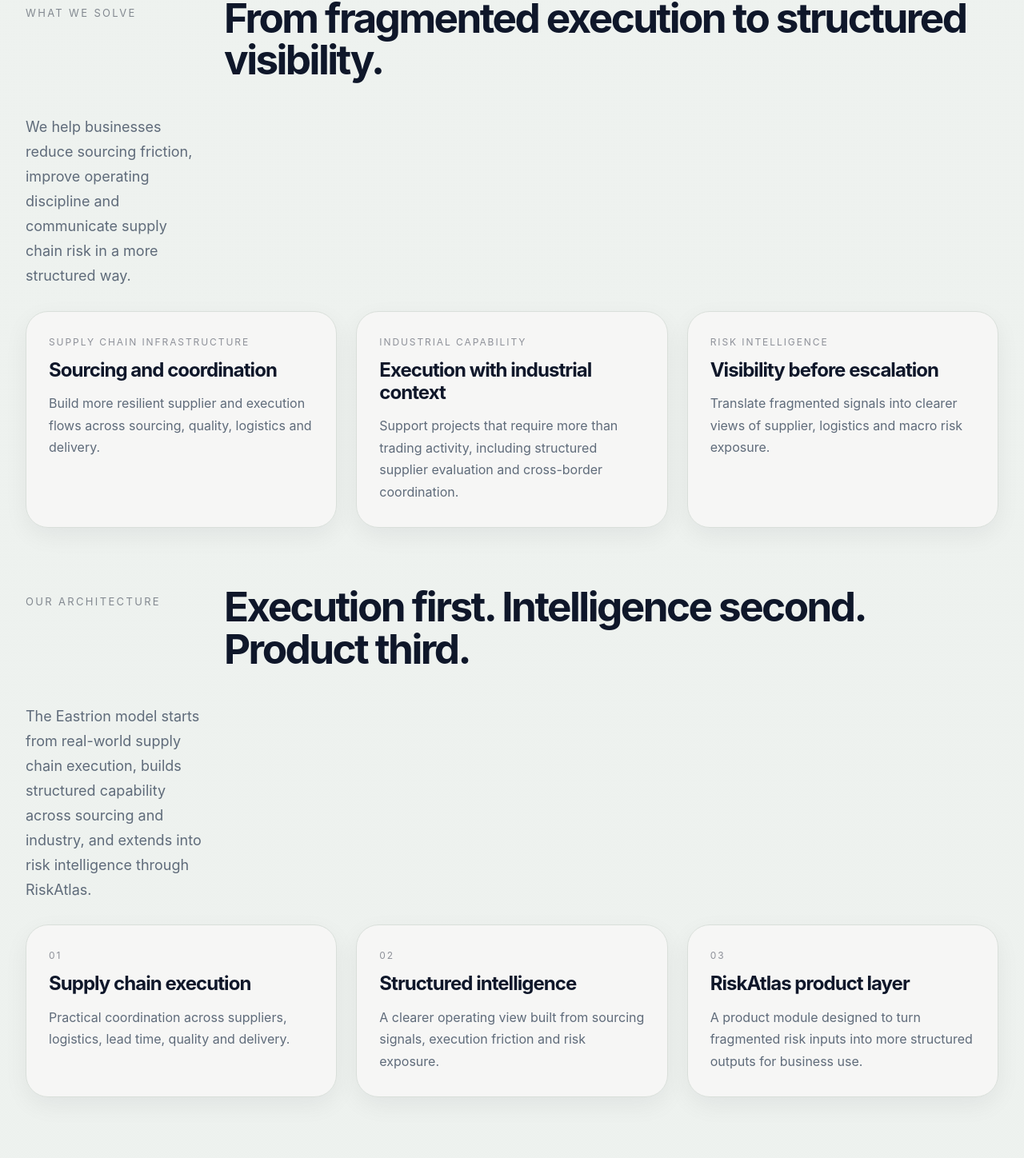
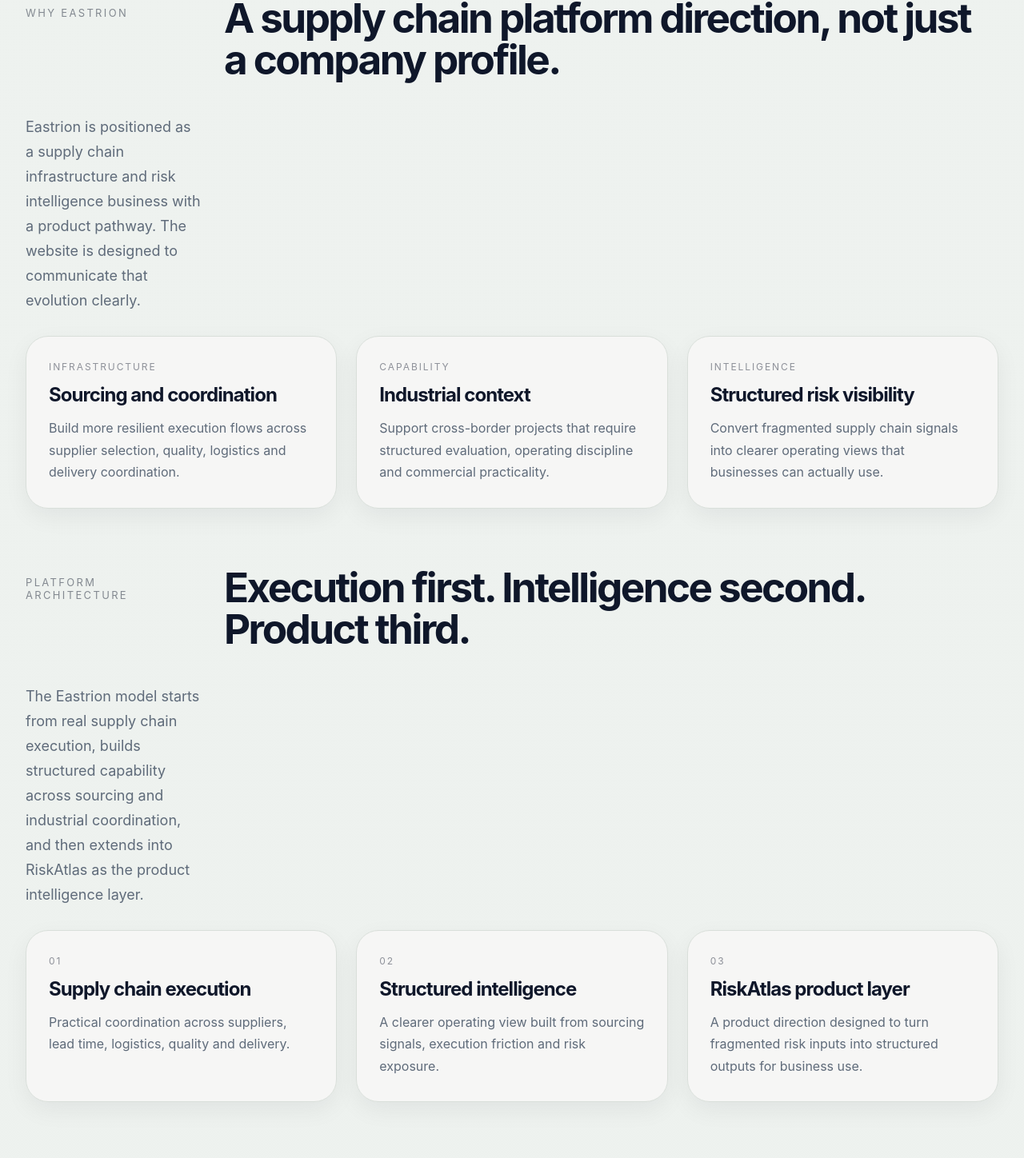
Before and after one commit to marspeterli1975-glitch/eastrion-site, a Next.js app: page / in a window 1280 px wide. Shown: the part 977-2425 px from the top of the page at 80% size. Built offline with nearby package versions, Linux system fonts and the light colour scheme.

Commit message:
Update page.tsx

```diff
--- a/app/page.tsx
+++ b/app/page.tsx
@@ -24,7 +24,7 @@ export default function HomePage() {
               Explore Solutions
             </Link>
             <Link href="/products" className="btn btn-secondary">
-              Discover RiskAtlas
+              Explore RiskAtlas
             </Link>
           </div>
         </div>
@@ -50,51 +50,51 @@ export default function HomePage() {
           </div>
 
           <div className="side-block">
-            <div className="side-label">Product module</div>
+            <div className="side-label">Product layer</div>
             <h3>RiskAtlas</h3>
           </div>
         </div>
       </section>
 
       <SectionIntro
-        eyebrow="What we solve"
-        title="From fragmented execution to structured visibility."
-        description="We help businesses reduce sourcing friction, improve operating discipline and communicate supply chain risk in a more structured way."
+        eyebrow="Why Eastrion"
+        title="A supply chain platform direction, not just a company profile."
+        description="Eastrion is positioned as a supply chain infrastructure and risk intelligence business with a product pathway. The website is designed to communicate that evolution clearly."
       />
 
       <section className="three-col-grid">
         <div className="card">
-          <div className="section-kicker">Supply Chain Infrastructure</div>
+          <div className="section-kicker">Infrastructure</div>
           <h3>Sourcing and coordination</h3>
           <p>
-            Build more resilient supplier and execution flows across sourcing,
-            quality, logistics and delivery.
+            Build more resilient execution flows across supplier selection,
+            quality, logistics and delivery coordination.
           </p>
         </div>
 
         <div className="card">
-          <div className="section-kicker">Industrial Capability</div>
-          <h3>Execution with industrial context</h3>
+          <div className="section-kicker">Capability</div>
+          <h3>Industrial context</h3>
           <p>
-            Support projects that require more than trading activity, including
-            structured supplier evaluation and cross-border coordination.
+            Support cross-border projects that require structured evaluation,
+            operating discipline and commercial practicality.
           </p>
         </div>
 
         <div className="card">
-          <div className="section-kicker">Risk Intelligence</div>
-          <h3>Visibility before escalation</h3>
+          <div className="section-kicker">Intelligence</div>
+          <h3>Structured risk visibility</h3>
           <p>
-            Translate fragmented signals into clearer views of supplier,
-            logistics and macro risk exposure.
+            Convert fragmented supply chain signals into clearer operating views
+            that businesses can actually use.
           </p>
         </div>
       </section>
 
       <SectionIntro
-        eyebrow="Our architecture"
+        eyebrow="Platform Architecture"
         title="Execution first. Intelligence second. Product third."
-        description="The Eastrion model starts from real-world supply chain execution, builds structured capability across sourcing and industry, and extends into risk intelligence through RiskAtlas."
+        description="The Eastrion model starts from real supply chain execution, builds structured capability across sourcing and industrial coordination, and then extends into RiskAtlas as the product intelligence layer."
       />
 
       <section className="three-col-grid">
@@ -102,7 +102,7 @@ export default function HomePage() {
           <div className="section-kicker">01</div>
           <h3>Supply chain execution</h3>
           <p>
-            Practical coordination across suppliers, logistics, lead time,
+            Practical coordination across suppliers, lead time, logistics,
             quality and delivery.
           </p>
         </div>
@@ -120,16 +120,16 @@ export default function HomePage() {
           <div className="section-kicker">03</div>
           <h3>RiskAtlas product layer</h3>
           <p>
-            A product module designed to turn fragmented risk inputs into more
+            A product direction designed to turn fragmented risk inputs into
             structured outputs for business use.
           </p>
         </div>
       </section>
 
       <SectionIntro
-        eyebrow="RiskAtlas"
-        title="A product module built on top of supply chain reality."
-        description="RiskAtlas is positioned as the intelligence layer of the Eastrion model — not as a standalone abstraction, but as a structured extension of real supply chain execution."
+        eyebrow="What we solve"
+        title="From fragmented execution to structured visibility."
+        description="We help businesses reduce sourcing friction, improve operating discipline and communicate supply chain risk in a more structured way."
       />
 
       <section className="three-col-grid">
@@ -161,45 +161,65 @@ export default function HomePage() {
         </div>
       </section>
 
+      <SectionIntro
+        eyebrow="RiskAtlas Demo"
+        title="A product entry point for future supply chain risk workflows."
+        description="This demo block shows how RiskAtlas can evolve from a static product page into a usable supply chain risk scanning interface."
+      />
+
       <section
         className="card"
         style={{
-          marginTop: "32px",
+          marginTop: "24px",
           padding: "36px 32px",
         }}
       >
-        <div className="section-kicker">RiskAtlas Demo</div>
-
+        <div
+          style={{
+            display: "grid",
+            gridTemplateColumns: "1.2fr 1fr",
+            gap: "28px",
+          }}
+        >
+          <div>
+            <div className="section-kicker">Demo</div>
             <h3
               style={{
-            margin: "0 0 16px",
-            fontSize: "32px",
+                margin: "0 0 14px",
+                fontSize: "34px",
+                lineHeight: 1.05,
                 letterSpacing: "-0.04em",
-            lineHeight: 1.05,
               }}
             >
               Run a quick supply chain risk scan
             </h3>
-
             <p
               style={{
-            marginBottom: "28px",
+                margin: 0,
                 color: "var(--muted)",
-            maxWidth: "760px",
                 lineHeight: 1.7,
+                maxWidth: "700px",
               }}
             >
-          Enter a supplier country and industry to simulate how RiskAtlas could
-          structure supply chain exposure across geopolitical, logistics and
+              Enter a supplier country and industry to simulate how RiskAtlas
+              could structure exposure across geopolitical, logistics and
               operational dimensions.
             </p>
+          </div>
 
           <div
             style={{
+              padding: "20px",
+              borderRadius: "18px",
+              background: "rgba(15, 23, 42, 0.03)",
+              border: "1px solid var(--line)",
+            }}
+          >
+            <div
+              style={{
                 display: "flex",
+                flexDirection: "column",
                 gap: "12px",
-            flexWrap: "wrap",
-            marginBottom: "24px",
               }}
             >
               <input
@@ -208,7 +228,6 @@ export default function HomePage() {
                   padding: "12px 16px",
                   borderRadius: "12px",
                   border: "1px solid var(--line)",
-              minWidth: "240px",
                   fontSize: "15px",
                   background: "#fff",
                   color: "var(--text)",
@@ -221,7 +240,6 @@ export default function HomePage() {
                   padding: "12px 16px",
                   borderRadius: "12px",
                   border: "1px solid var(--line)",
-              minWidth: "240px",
                   fontSize: "15px",
                   background: "#fff",
                   color: "var(--text)",
@@ -230,9 +248,12 @@ export default function HomePage() {
 
               <button className="btn btn-primary">Run Risk Scan</button>
             </div>
+          </div>
+        </div>
 
         <div
           style={{
+            marginTop: "24px",
             padding: "18px",
             background: "rgba(15, 23, 42, 0.03)",
             borderRadius: "14px",
@@ -245,39 +266,39 @@ export default function HomePage() {
           <br />
           Risk Score: <strong>B (Moderate Exposure)</strong>
           <br />
-          Key Signals: Logistics congestion, policy volatility, supplier
-          concentration.
+          Key Signals: supplier concentration, corridor congestion, regulatory
+          volatility.
         </div>
       </section>
 
       <SectionIntro
         eyebrow="Why it matters"
-        title="A platform direction, not just a company profile."
-        description="The purpose of the site is not only to describe Eastrion, but to establish a clearer path toward a structured supply chain intelligence product experience."
+        title="A website that already behaves like the first layer of a platform."
+        description="The long-term value is not just in describing Eastrion. It is in building a front-end structure that can later connect to risk logic, data inputs and product workflows."
       />
 
       <section className="three-col-grid">
         <div className="card">
           <div className="section-kicker">Business value</div>
-          <h3>Clearer risk communication</h3>
+          <h3>Clearer communication</h3>
           <p>
             Turn fragmented supply chain signals into outputs that are easier to
-            explain inside a business context.
+            explain inside a real operating environment.
           </p>
         </div>
 
         <div className="card">
-          <div className="section-kicker">Product direction</div>
-          <h3>From website to platform</h3>
+          <div className="section-kicker">Product value</div>
+          <h3>Product-led evolution</h3>
           <p>
-            Build from a strategic company website into a product-led RiskAtlas
-            interface over time.
+            Move from a company website toward a RiskAtlas interface that can
+            support real scanning and reporting workflows.
           </p>
         </div>
 
         <div className="card">
-          <div className="section-kicker">User focus</div>
-          <h3>Designed for SMEs</h3>
+          <div className="section-kicker">User value</div>
+          <h3>Built for SMEs</h3>
           <p>
             Keep the model practical, explainable and commercially useful for
             cross-border small and mid-sized businesses.
```
Lines whose indentation alone changed are shown as unchanged.
